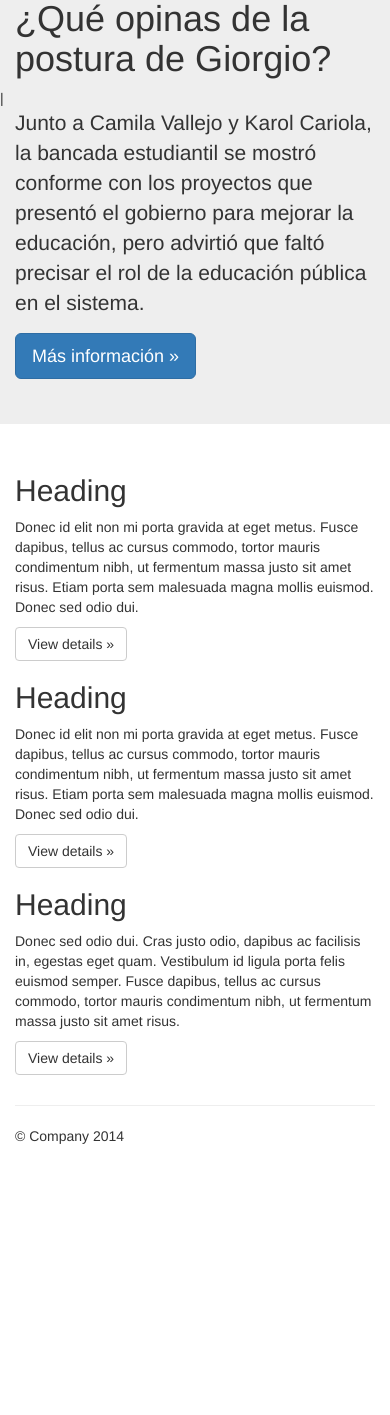
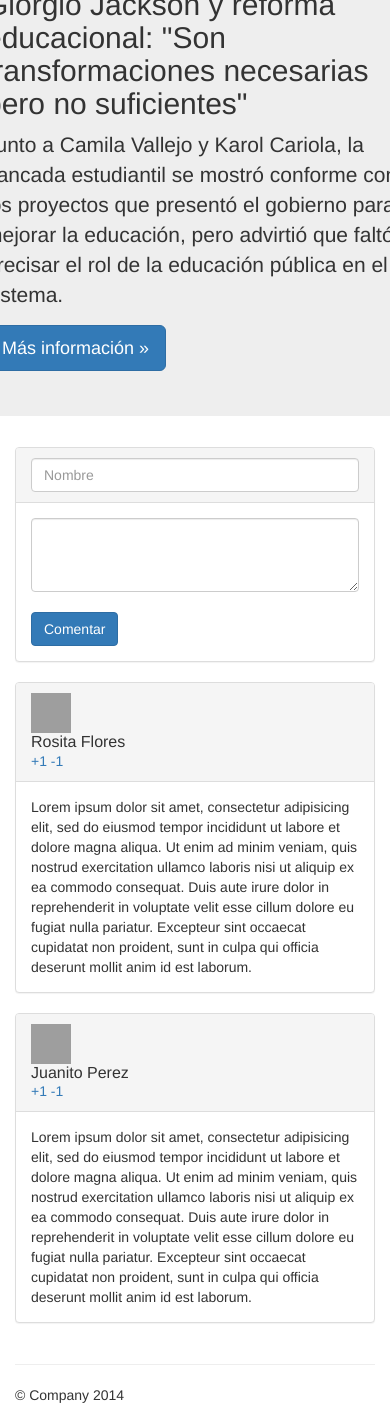
Before and after one commit to GonzaloAfa/Termometro, a Django app: page /comentario/ in a window 390 px wide; the page is wider, and only the part inside the window is pictured. Shown: the part 351-1766 px from the top of that part. Before the commit the page ends 1495 px from the top of that part, so only its background shows below. Run offline with Django 3.2, Linux system fonts and the light colour scheme; parts of the project's set-up code (start-up, migrations or seed data) failed here and were passed over; some libraries are stand-ins or nearby versions; grey boxes are pictures that could not be loaded.

Commit message:
Agregados algunos comentarios y el form para comentar (muy simple)

```diff
--- a/templates/comentario.html
+++ b/templates/comentario.html
@@ -26,40 +26,86 @@
 
     <!-- Main jumbotron for a primary marketing message or call to action -->
     <div class="jumbotron">
-      <div class="container">
       	<div class="row">
-      		<div class="col-md-3">
-      			<img src="https://encrypted-tbn0.gstatic.com/images?q=tbn:ANd9GcSW7-acKcqNN37tQgFZyFInSRnWFxMVa3W0t9OGlfKBUKAdyWKH" class="img-circle" alt="circle-image">
+      		<div class="col-sm-2 text-center">
+      			<img src="https://encrypted-tbn1.gstatic.com/images?q=tbn:ANd9GcTG4RKDxDzOos8wCCRDBlEiUlj6YYaJ8yDZZo7ZJS93Xk4QNsJhxw" class="img-circle" alt="circle-image" width="180px" height="180px">
       		</div>
-  			<div class="col-md-9">
+  			<div class="col-sm-10 text-center">
   				<h1>¿Qué opinas de la postura de Giorgio?</h1>
   			</div>
-        |</div>
-        <p>Junto a Camila Vallejo y Karol Cariola, la bancada estudiantil se mostró conforme con los proyectos que presentó el gobierno para mejorar la educación, pero advirtió que faltó precisar el rol de la educación pública en el sistema.</p>
-        <p><a href="http://www.latercera.com/noticia/politica/2014/05/674-578811-9-giorgio-jackson-y-reforma-educacional-son-transformaciones-necesarias-pero-no.shtml" class="btn btn-primary btn-lg" role="button">Más información &raquo;</a></p>
-      </div>
+        </div>
+        <div class="row">
+            <h2>Giorgio Jackson y reforma educacional: "Son transformaciones necesarias pero no suficientes"</h2>
+            <p>Junto a Camila Vallejo y Karol Cariola, la bancada estudiantil se mostró conforme con los proyectos que presentó el gobierno para mejorar la educación, pero advirtió que faltó precisar el rol de la educación pública en el sistema.</p>
+            <p><a href="http://www.latercera.com/noticia/politica/2014/05/674-578811-9-giorgio-jackson-y-reforma-educacional-son-transformaciones-necesarias-pero-no.shtml" class="btn btn-primary btn-lg" role="button">Más información &raquo;</a></p>
+        </div>
     </div>
 
     <div class="container">
       <!-- Example row of columns -->
       <div class="row">
-        <div class="col-md-4">
-          <h2>Heading</h2>
-          <p>Donec id elit non mi porta gravida at eget metus. Fusce dapibus, tellus ac cursus commodo, tortor mauris condimentum nibh, ut fermentum massa justo sit amet risus. Etiam porta sem malesuada magna mollis euismod. Donec sed odio dui. </p>
-          <p><a class="btn btn-default" href="#" role="button">View details &raquo;</a></p>
+        <div class="col-sm-3">
         </div>
-        <div class="col-md-4">
-          <h2>Heading</h2>
-          <p>Donec id elit non mi porta gravida at eget metus. Fusce dapibus, tellus ac cursus commodo, tortor mauris condimentum nibh, ut fermentum massa justo sit amet risus. Etiam porta sem malesuada magna mollis euismod. Donec sed odio dui. </p>
-          <p><a class="btn btn-default" href="#" role="button">View details &raquo;</a></p>
-       </div>
-        <div class="col-md-4">
-          <h2>Heading</h2>
-          <p>Donec sed odio dui. Cras justo odio, dapibus ac facilisis in, egestas eget quam. Vestibulum id ligula porta felis euismod semper. Fusce dapibus, tellus ac cursus commodo, tortor mauris condimentum nibh, ut fermentum massa justo sit amet risus.</p>
-          <p><a class="btn btn-default" href="#" role="button">View details &raquo;</a></p>
+        <div class="col-sm-6">
+            <div class="panel panel-default">
+                <div class="panel-heading">
+
+                    <input type="text" class="form-control" placeholder="Nombre">
+
+                </div>
+                <div class="panel-body">
+                    <textarea class="form-control" rows="3"></textarea></br>
+                    <button type="button" class="btn btn-primary">Comentar</button>
+                </div>
+            </div>
+            <div class="panel panel-default">
+                <div class="panel-heading">
+                    <div class="row">
+                        <div class="col-sm-2">
+                            <img src="http://www.clker.com/cliparts/b/1/f/a/1195445301811339265dagobert83_female_user_icon.svg.med.png" class="img-square" alt="foto-usuario" width="40px" height="40px">
+                        </div>
+                        <div class="col-sm-4">
+                            <h3 class="panel-title">Rosita Flores</h3>
+                            <a href="#"> +1 </a>
+                            <a href="#"> -1 </a>
+                        </div>
+                    </div>
+                </div>
+                <div class="panel-body">
+                  Lorem ipsum dolor sit amet, consectetur adipisicing elit, sed do eiusmod
+                  tempor incididunt ut labore et dolore magna aliqua. Ut enim ad minim veniam,
+                  quis nostrud exercitation ullamco laboris nisi ut aliquip ex ea commodo
+                  consequat. Duis aute irure dolor in reprehenderit in voluptate velit esse
+                  cillum dolore eu fugiat nulla pariatur. Excepteur sint occaecat cupidatat non
+                  proident, sunt in culpa qui officia deserunt mollit anim id est laborum.
+                </div>
+            </div>
+            <div class="panel panel-default">
+                <div class="panel-heading">
+                    <div class="row">
+                        <div class="col-sm-2">
+                            <img src="http://www.clipartbest.com/cliparts/jcx/do7/jcxdo7RcE.png" class="img-square" alt="foto-usuario" width="40px" height="40px">
+                        </div>
+                        <div class="col-sm-4">
+                            <h3 class="panel-title">Juanito Perez</h3>
+                            <a href="#"> +1 </a>
+                            <a href="#"> -1 </a>
+                        </div>
+                    </div>
+                </div>
+                <div class="panel-body">
+                  Lorem ipsum dolor sit amet, consectetur adipisicing elit, sed do eiusmod
+                  tempor incididunt ut labore et dolore magna aliqua. Ut enim ad minim veniam,
+                  quis nostrud exercitation ullamco laboris nisi ut aliquip ex ea commodo
+                  consequat. Duis aute irure dolor in reprehenderit in voluptate velit esse
+                  cillum dolore eu fugiat nulla pariatur. Excepteur sint occaecat cupidatat non
+                  proident, sunt in culpa qui officia deserunt mollit anim id est laborum.
+                </div>
+            </div>
+        </div>
+        <div class="col-sm-3">
         </div>
       </div>
-
       <hr>
 
       <footer>
```
